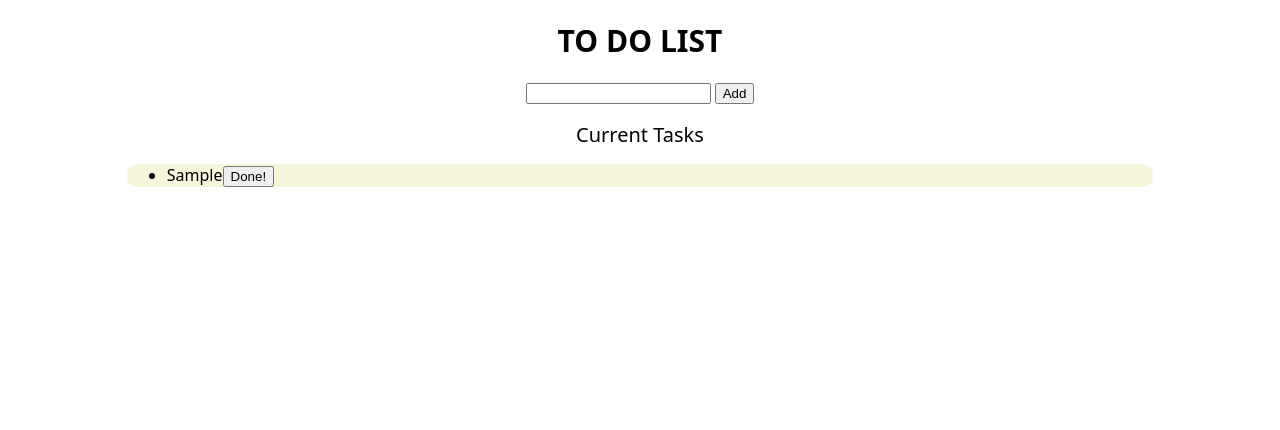
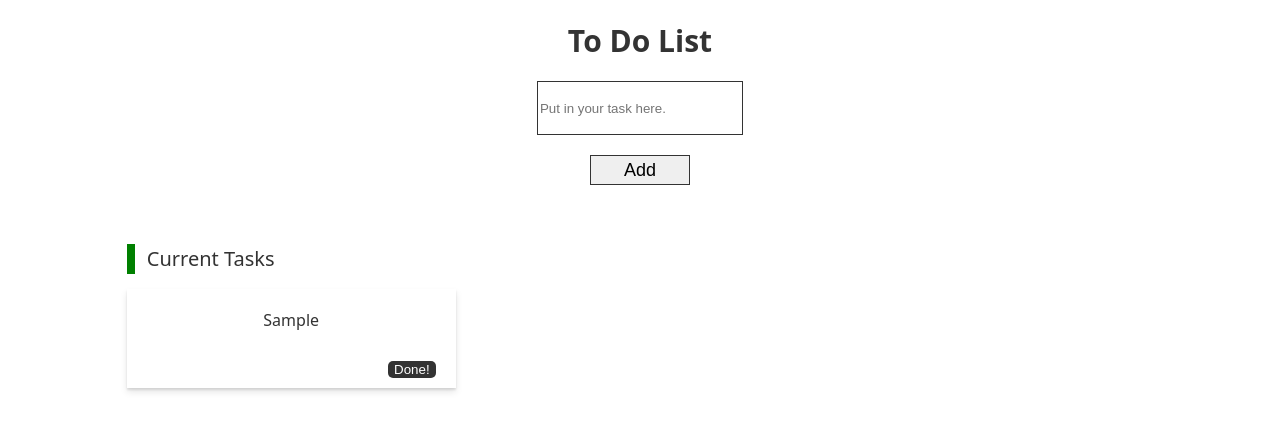
Before and after one commit to kentahayashi0810/js-todoList, a plain HTML site: page index.html in a window 1280 px wide. Both pictures are taken after typing "Sample" into the empty fields and a click on the button "Add". Drawn offline with Linux system fonts and the light colour scheme.

Commit message:
Added styles

```diff
--- a/app.js
+++ b/app.js
@@ -24,7 +24,11 @@ const deleteTask = (deleteButton) => {
 
 button.addEventListener("click", (e) => {
   const value = input.value;
-  // e.preventDefault();
-  addTask(value);
-  input.value = "";
+  if (!value) {
+    alert("Please enter your task.");
+  } else {
+    e.preventDefault();
+    addTask(value);
+    input.value = "";
+  }
 });
--- a/index.html
+++ b/index.html
@@ -10,9 +10,9 @@
   </head>
   <body>
     <div class="inner">
-      <h1 class="todo-title">TO DO LIST</h1>
+      <h1 class="todo-title">To Do List</h1>
       <form class="todo-inputWrapper">
-        <input type="text" id="js-input" />
+        <input placeholder="Put in your task here." type="text" id="js-input" />
         <button type="button" id="js-button">Add</button>
       </form>
       <h2 class="todo-listTitle">Current Tasks</h2>
--- a/style.css
+++ b/style.css
@@ -2,6 +2,11 @@
 
 body {
   font-family: "Noto Sans";
+  color: #333;
+}
+ul {
+  margin: 0;
+  padding: 0;
 }
 .inner {
   max-width: calc(900px + 10%);
@@ -19,14 +24,68 @@ body {
   margin: 0 auto;
   text-align: center;
 }
-
+.todo-inputWrapper input {
+  height: 50px;
+  width: 200px;
+  border-radius: 0;
+  border: solid 1px #333;
+  margin-bottom: 20px;
+}
+.todo-inputWrapper button {
+  height: 30px;
+  display: block;
+  border-radius: 0;
+  border: solid 1px #333;
+  margin: 0 auto;
+  width: 100px;
+  font-size: 18px;
+  font-weight: 500;
+  transition: all 0.3s;
+}
+.todo-inputWrapper button:hover {
+  opacity: 0.7;
+}
+.todo-listTitle {
+  font-size: 20px;
+  font-weight: 500;
+  margin-top: 60px;
+  margin-left: 20px;
+  position: relative;
+}
+.todo-listTitle::before {
+  content: "";
+  display: inline-block;
+  width: 8px;
+  height: 30px;
+  background-color: green;
+  position: absolute;
+  top: 50%;
+  left: -20px;
+  transform: translateY(-50%);
+}
 .todo-list {
   border-radius: 10px;
-  background-color: beige;
+  display: grid;
+  grid-template-columns: 1fr 1fr 1fr;
+  gap: 20px;
 }
-.todo-listTitle {
+.todo-list li {
   list-style: none;
-  font-size: 20px;
-  font-weight: 500;
+  box-shadow: rgba(0, 0, 0, 0.1) 0px 4px 7px 0px,
+    rgba(0, 0, 0, 0.1) 0px 2px 2px 0px;
+  padding: 20px 20px 10px;
   text-align: center;
 }
+.todo-list li button {
+  color: #fff;
+  margin-left: 20px;
+  background-color: #333;
+  border-radius: 5px;
+  border: none;
+  display: block;
+  margin: 30px 0 0 auto;
+  transition: all 0.3s;
+}
+.todo-list li button:hover {
+  opacity: 0.7;
+}
```
